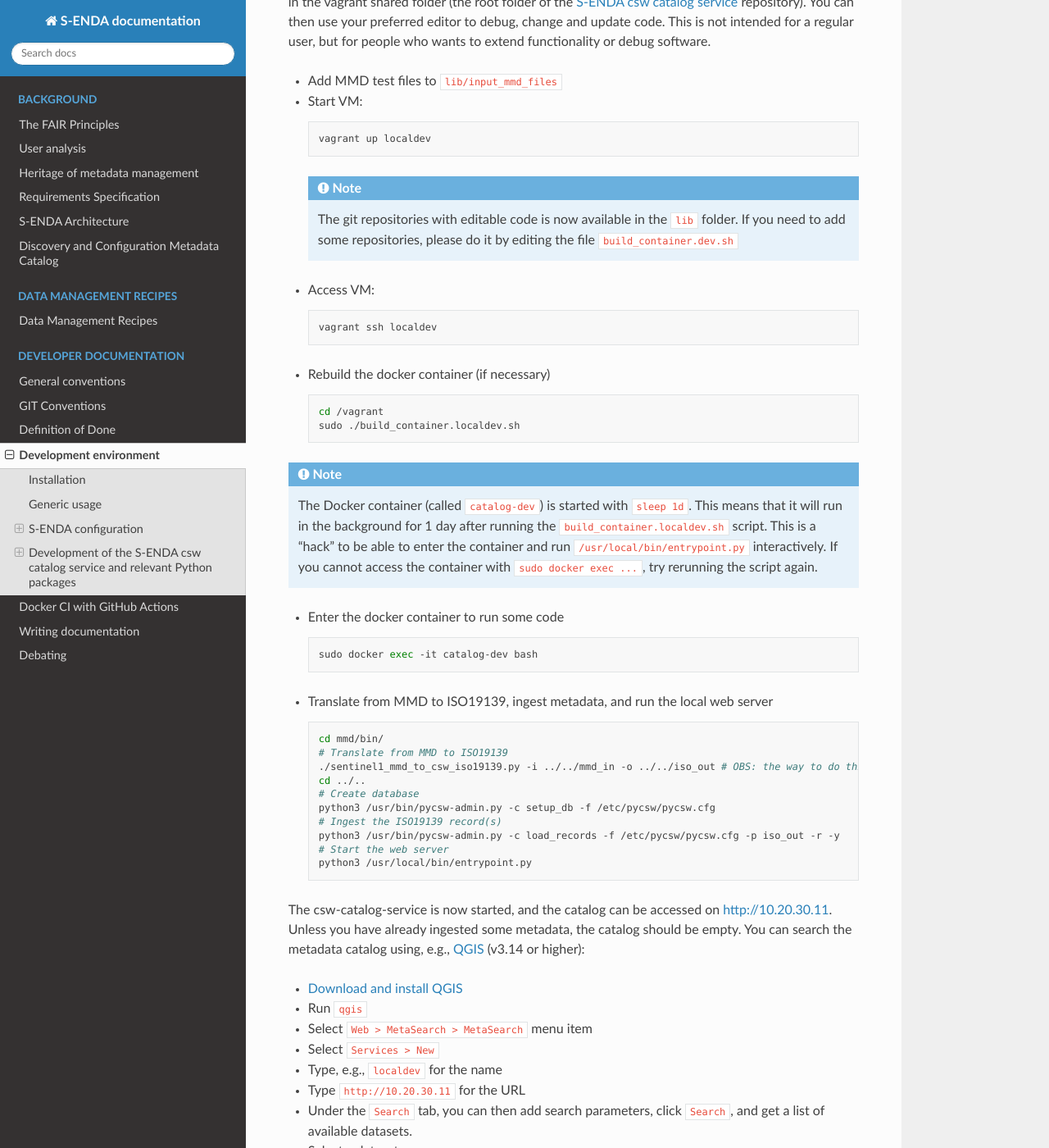
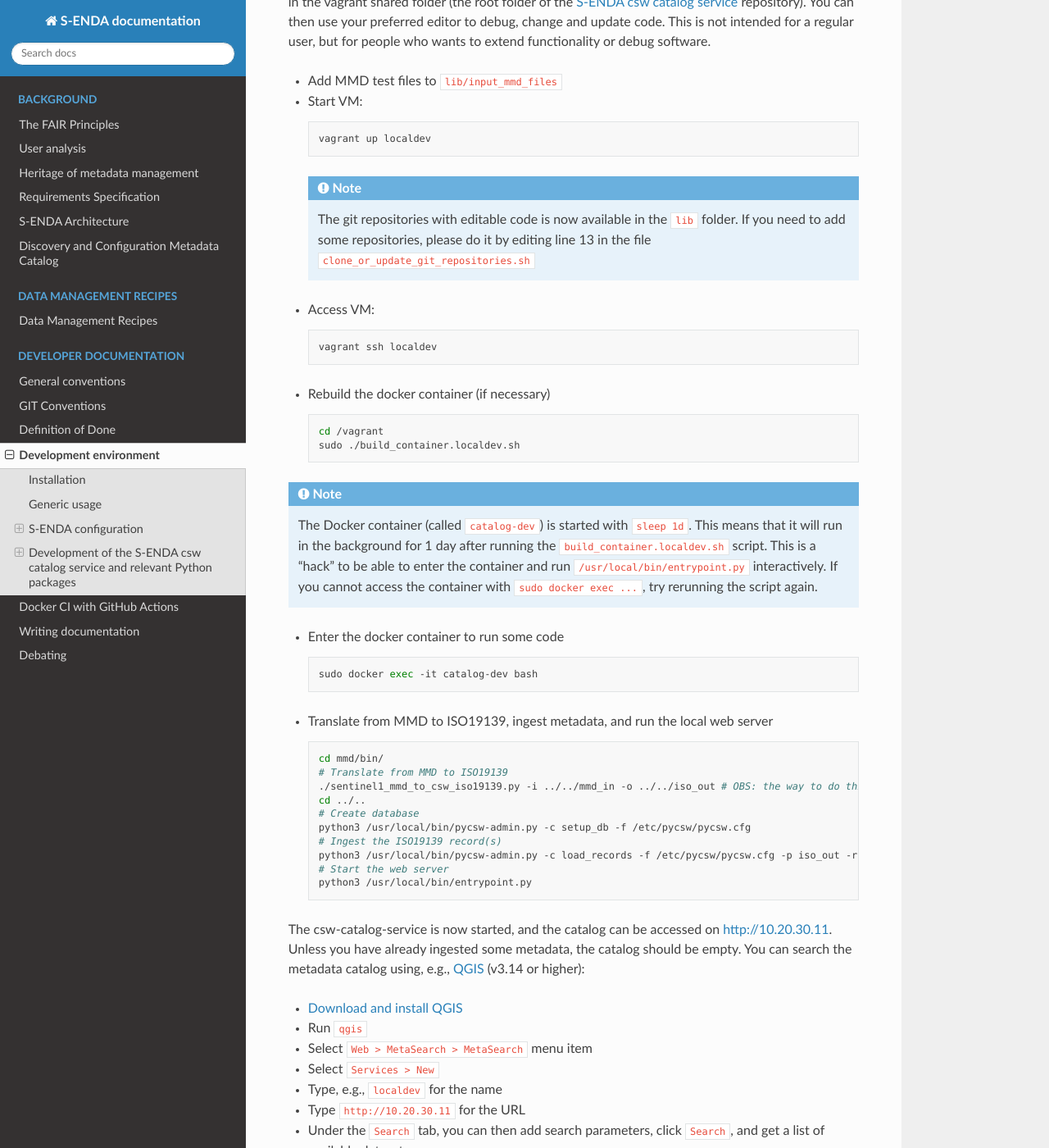
Before and after one commit to metno/S-ENDA-documentation, a Sphinx documentation site: the page built from source/devel_environ.rst, in a window 1280 px wide and 1400 px high, scrolled down 4093 px. Shown: the whole window at 82% size. Built offline with Sphinx 7.4.7 and the Read the Docs theme 2.0.0, drawn with Linux system fonts in a browser that asks for light colours; some of the changed text lies outside the part shown.

Commit message:
#213: updated documentation

```diff
--- a/source/devel_environ.rst
+++ b/source/devel_environ.rst
@@ -218,7 +218,7 @@ The `S-ENDA csw catalog service <https://github.com/metno/S-ENDA-csw-catalog-ser
 
   .. note::
 
-    The git repositories with editable code is now available in the ``lib`` folder. If you need to add some repositories, please do it by editing the file ``build_container.dev.sh``
+    The git repositories with editable code is now available in the ``lib`` folder. If you need to add some repositories, please do it by editing line 13 in the file ``clone_or_update_git_repositories.sh``
 
 * Access VM:
 
@@ -252,9 +252,9 @@ The `S-ENDA csw catalog service <https://github.com/metno/S-ENDA-csw-catalog-ser
     ./sentinel1_mmd_to_csw_iso19139.py -i ../../mmd_in -o ../../iso_out # OBS: the way to do this will change - NEEDS UPDATE
     cd ../..
     # Create database
-    python3 /usr/bin/pycsw-admin.py -c setup_db -f /etc/pycsw/pycsw.cfg
+    python3 /usr/local/bin/pycsw-admin.py -c setup_db -f /etc/pycsw/pycsw.cfg
     # Ingest the ISO19139 record(s)
-    python3 /usr/bin/pycsw-admin.py -c load_records -f /etc/pycsw/pycsw.cfg -p iso_out -r -y
+    python3 /usr/local/bin/pycsw-admin.py -c load_records -f /etc/pycsw/pycsw.cfg -p iso_out -r -y
     # Start the web server
     python3 /usr/local/bin/entrypoint.py
 
```
Also changed, not shown: other parts of source/devel_environ.rst (+0 -5 lines).
